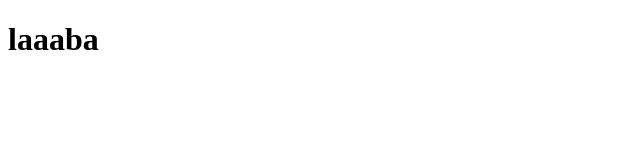
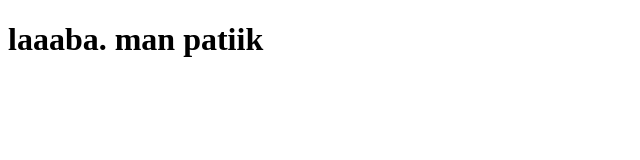
Before and after one commit to viestursvolfs/test1, a plain HTML site: page index.html in a window 1280 px wide. Shown: the whole page, without its empty margins (0-640 px from the left). Drawn offline with Linux system fonts and the light colour scheme.

Commit message:
otrais ir

```diff
--- a/index.html
+++ b/index.html
@@ -6,6 +6,6 @@
 	<title>Yo YO YO</title>
 </head>
 <body>
-<h1>laaaba</h1>
+<h1>laaaba. man patiik</h1>
 </body>
 </html>
```
